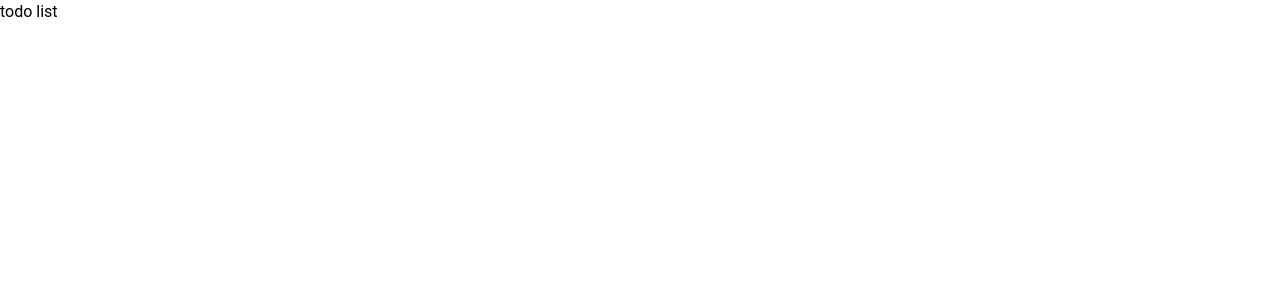
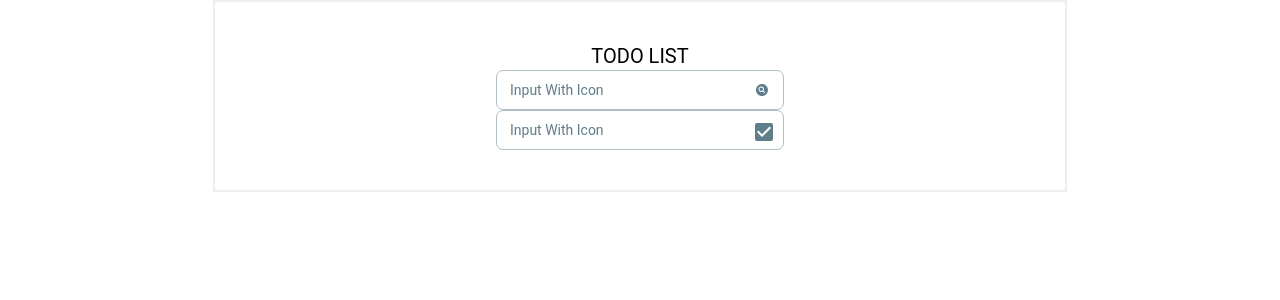
Before and after one commit to 82orez/inflearn-supabase-todo-list, a Next.js app: page / in a window 1280 px wide. Shown: the top 300 px of the page. Built offline with nearby package versions, Linux system fonts and the light colour scheme.

Commit message:
add reat-icons

```diff
--- a/package.json
+++ b/package.json
@@ -15,7 +15,8 @@
     "@mui/icons-material": "^6.1.6",
     "next": "14.2.15",
     "react": "^18",
-    "react-dom": "^18"
+    "react-dom": "^18",
+    "react-icons": "^5.3.0"
   },
   "devDependencies": {
     "@tailwindcss/typography": "^0.5.15",
--- a/src/app/page.tsx
+++ b/src/app/page.tsx
@@ -1,9 +1,6 @@
 import Image from "next/image";
+import Ui from "@/app/ui";
 
 export default function Home() {
-  return (
-    <div>
-      <div>todo list</div>
-    </div>
-  );
+  return <Ui />;
 }
--- a/src/app/ui.tsx
+++ b/src/app/ui.tsx
@@ -1,9 +1,33 @@
 "use client";
+
+import { Input } from "@material-tailwind/react";
+import { IoSearchCircle } from "react-icons/io5";
+import CheckBoxIcon from "@mui/icons-material/CheckBox";
 
 export default function Ui() {
   return (
     <div className={"border-2 w-2/3 mx-auto flex flex-col items-center py-10"}>
       <h1 className={"text-xl"}>TODO LIST</h1>
+
+      <div className="w-72">
+        <Input
+          label="Input With Icon"
+          icon={<IoSearchCircle />}
+          onPointerEnterCapture={undefined}
+          onPointerLeaveCapture={undefined}
+          crossOrigin={undefined}
+        />
+      </div>
+
+      <div className="w-72">
+        <Input
+          label="Input With Icon"
+          icon={<CheckBoxIcon />}
+          onPointerEnterCapture={undefined}
+          onPointerLeaveCapture={undefined}
+          crossOrigin={undefined}
+        />
+      </div>
     </div>
   );
 }
```
Also changed, not shown: 1 other file (tests, documents, lock files or other folders).
